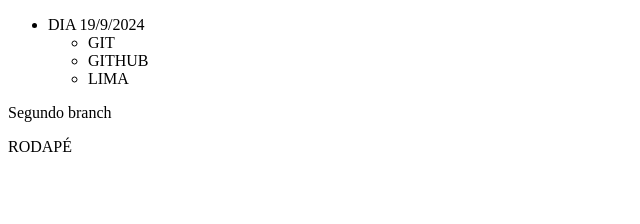
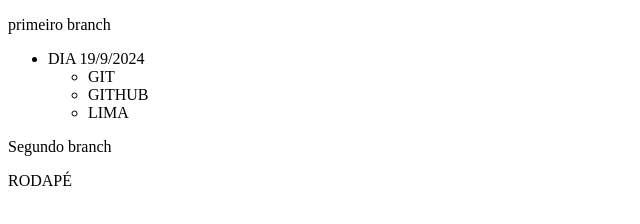
Before and after one commit to kauansouzasenai/atividade2Git, a plain HTML site: page index.html in a window 1280 px wide. Shown: the whole page, without its empty margins (0-640 px from the left). Drawn offline with Linux system fonts and the light colour scheme.

Commit message:
Update index.html

```diff
--- a/index.html
+++ b/index.html
@@ -6,6 +6,7 @@
     <title>Document</title>
   </head>
   <body>
+    <p>primeiro branch</p>
     <section>
       <nav>
         <ul>
```
